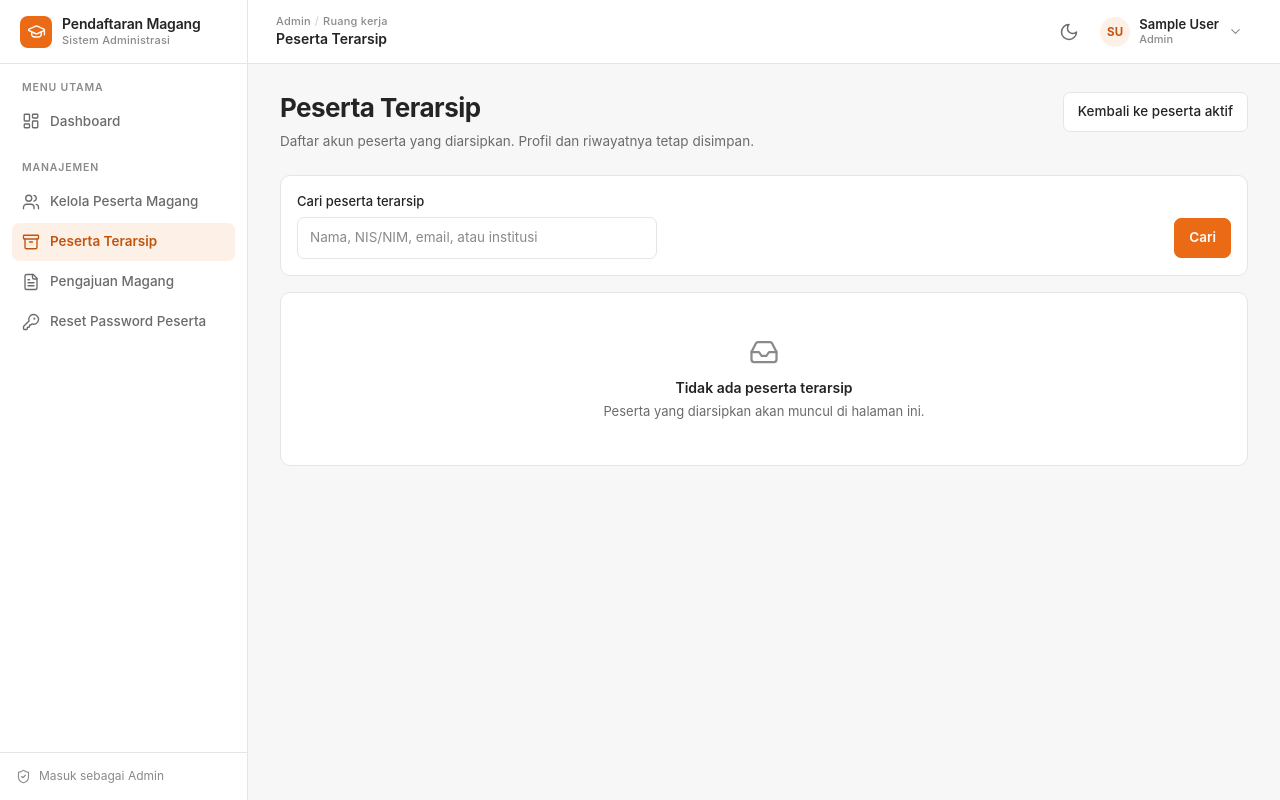
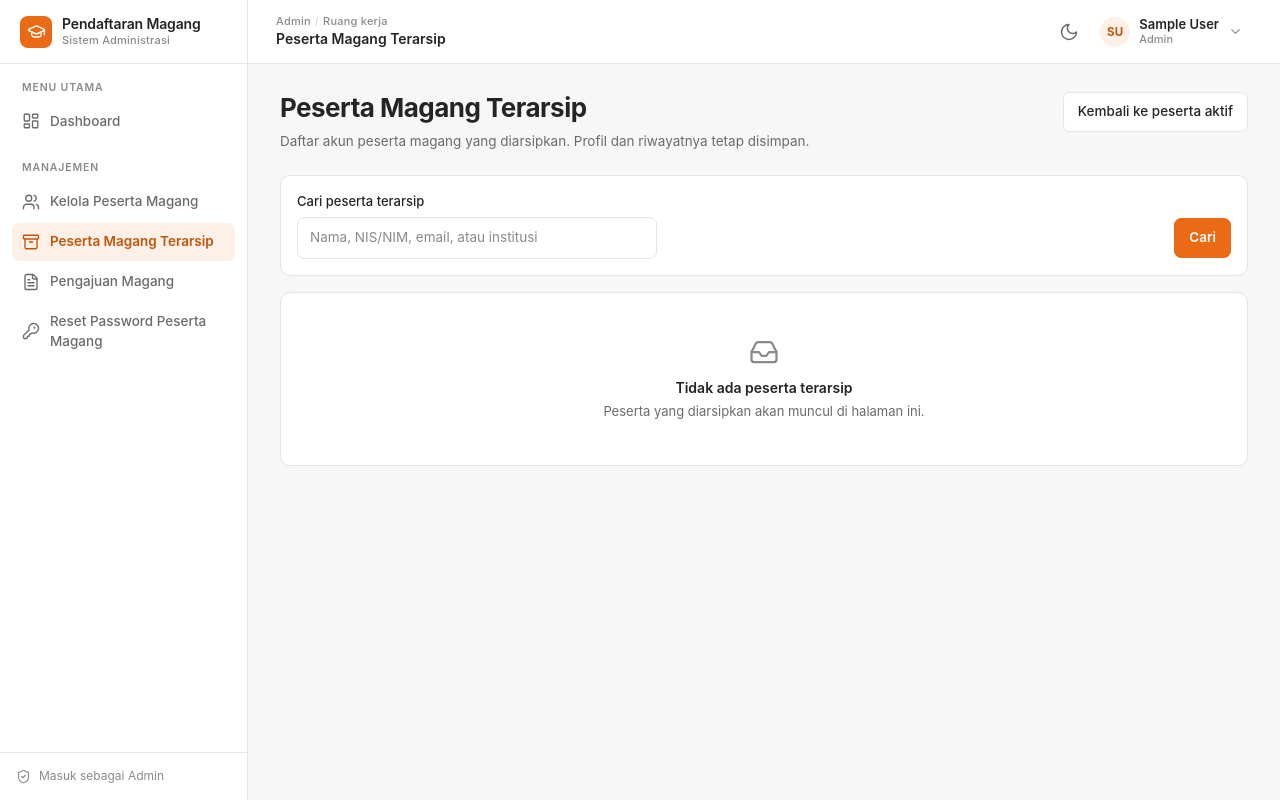
Before and after one commit to ipds3520-app/enrollment-maganger, a Laravel app: page /admin/intern-participants/archived in a window 1280 px wide. Run offline with Laravel 12, Linux system fonts and the light colour scheme; the visitor is signed in with stand-in values (Sample User, id 1); data that the repository does not hold is empty.

Commit message:
perbaikan layout

```diff
--- a/resources/views/admin/intern-participants/archived-index.blade.php
+++ b/resources/views/admin/intern-participants/archived-index.blade.php
@@ -1,12 +1,12 @@
 @extends('layouts.app')
 
-@section('title', 'Peserta Terarsip')
+@section('title', 'Peserta Magang Terarsip')
 
 @section('content')
     <div class="page-header">
         <div class="page-header-main">
-            <h1 class="page-title">Peserta Terarsip</h1>
-            <p class="page-description">Daftar akun peserta yang diarsipkan. Profil dan riwayatnya tetap disimpan.</p>
+            <h1 class="page-title">Peserta Magang Terarsip</h1>
+            <p class="page-description">Daftar akun peserta magang yang diarsipkan. Profil dan riwayatnya tetap disimpan.</p>
         </div>
         <div class="page-actions">
             <a class="btn btn-secondary" href="{{ route('admin.intern-participants.index') }}">Kembali ke peserta aktif</a>
--- a/resources/views/admin/intern-participants/index.blade.php
+++ b/resources/views/admin/intern-participants/index.blade.php
@@ -6,10 +6,10 @@
     <div class="page-header">
         <div class="page-header-main">
             <h1 class="page-title">Kelola Peserta Magang</h1>
-            <p class="page-description">Lihat dan perbarui data peserta yang sudah memiliki akun magang.</p>
+            <p class="page-description">Lihat dan perbarui data peserta magang yang sudah memiliki akun magang.</p>
         </div>
         <div class="page-actions">
-            <a class="btn btn-secondary" href="{{ route('admin.intern-participants.archived.index') }}">Peserta Terarsip</a>
+            <a class="btn btn-secondary" href="{{ route('admin.intern-participants.archived.index') }}">Peserta Magang Terarsip</a>
             <a class="btn btn-secondary" href="{{ route('admin.dashboard') }}">
                 @include('layouts.partials.icon', ['name' => 'arrow-left'])
                 <span>Kembali ke dashboard</span>
--- a/resources/views/admin/intern-participants/show.blade.php
+++ b/resources/views/admin/intern-participants/show.blade.php
@@ -1,6 +1,6 @@
 @extends('layouts.app')
 
-@section('title', $archived ? 'Detail Peserta Terarsip' : 'Detail Peserta Magang')
+@section('title', $archived ? 'Detail Peserta Magang Terarsip' : 'Detail Peserta Magang')
 
 @section('content')
     @php
@@ -15,7 +15,7 @@
 
     <div class="page-header">
         <div class="page-header-main">
-            <h1 class="page-title">{{ $archived ? 'Detail Peserta Terarsip' : 'Detail Peserta Magang' }}</h1>
+            <h1 class="page-title">{{ $archived ? 'Detail Peserta Magang Terarsip' : 'Detail Peserta Magang' }}</h1>
             <p class="page-description">Informasi akun, profil, dan periode magang peserta.</p>
         </div>
         <div class="page-actions">
--- a/resources/views/layouts/app.blade.php
+++ b/resources/views/layouts/app.blade.php
@@ -42,9 +42,9 @@
                     'label' => 'Manajemen',
                     'items' => [
                         ['route' => 'admin.intern-participants.index', 'label' => 'Kelola Peserta Magang', 'icon' => 'users', 'active' => ['admin.intern-participants.index', 'admin.intern-participants.show', 'admin.intern-participants.edit', 'admin.intern-participants.update', 'admin.intern-participants.archive', 'admin.intern-participants.lifecycle.*']],
-                        ['route' => 'admin.intern-participants.archived.index', 'label' => 'Peserta Terarsip', 'icon' => 'archive', 'active' => ['admin.intern-participants.archived.*', 'admin.intern-participants.restore']],
+                        ['route' => 'admin.intern-participants.archived.index', 'label' => 'Peserta Magang Terarsip', 'icon' => 'archive', 'active' => ['admin.intern-participants.archived.*', 'admin.intern-participants.restore']],
                         ['route' => 'admin.internship-requests.index', 'label' => 'Pengajuan Magang', 'icon' => 'file-text', 'active' => 'admin.internship-requests.*'],
-                        ['route' => 'admin.intern-password-reset-requests.index', 'label' => 'Reset Password Peserta', 'icon' => 'key', 'active' => 'admin.intern-password-reset-requests.*'],
+                        ['route' => 'admin.intern-password-reset-requests.index', 'label' => 'Reset Password Peserta Magang', 'icon' => 'key', 'active' => 'admin.intern-password-reset-requests.*'],
                     ],
                 ],
             ],
```
